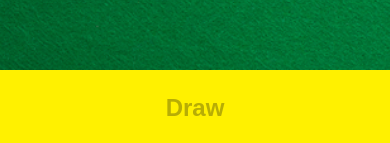
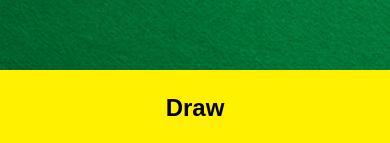
Before and after one commit to fullstackkg/game-of-war, a plain HTML site: page index.html in a window 390 px wide. Shown: the part 698-841 px from the top of the page. Drawn offline with Linux system fonts and the light colour scheme.

Commit message:
Change of text colour on mobile

```diff
--- a/index.css
+++ b/index.css
@@ -81,4 +81,8 @@ button:disabled {
     body {
         font-size: 1.5rem;
     }
+
+    button {
+        color: black;
+    }
 }
```
